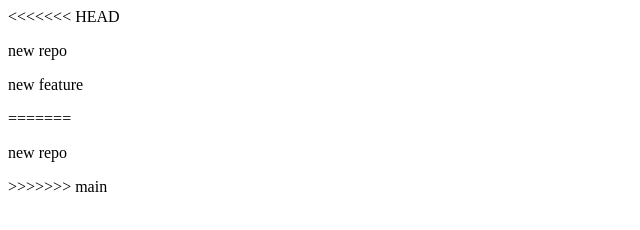
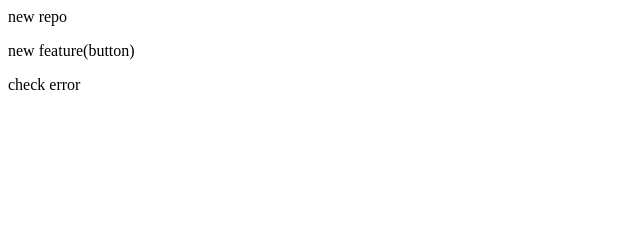
Before and after one commit to namami-p/localrepo, a plain HTML site: page index.html in a window 1280 px wide. Shown: the whole page, without its empty margins (0-640 px from the left). Drawn offline with Linux system fonts and the light colour scheme.

Commit message:
add button

```diff
--- a/index.html
+++ b/index.html
@@ -1,6 +1,3 @@
-<<<<<<< HEAD
 <p> new repo</p>
-<p> new feature </p>
-=======
-<p> new repo</p>
->>>>>>> main
+<p> new feature(button) </p>
+<p> check error</p>
```
